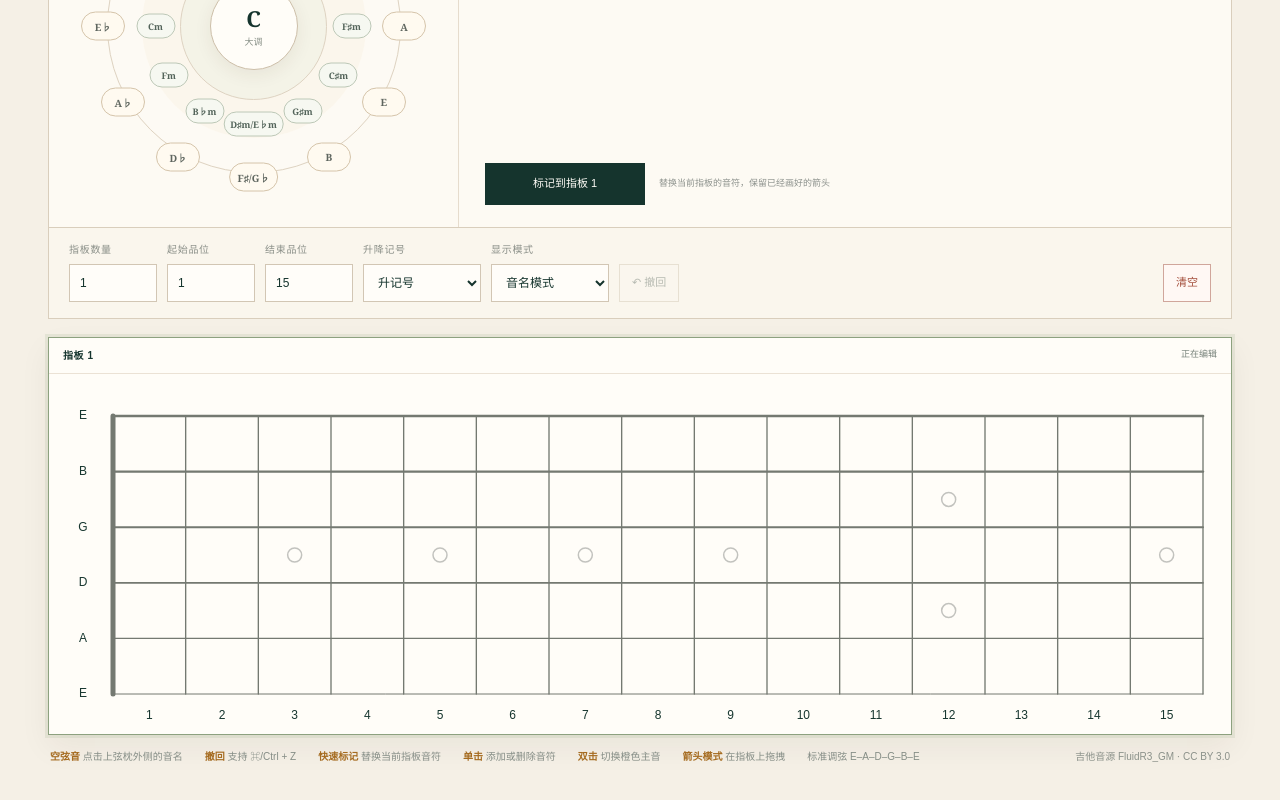
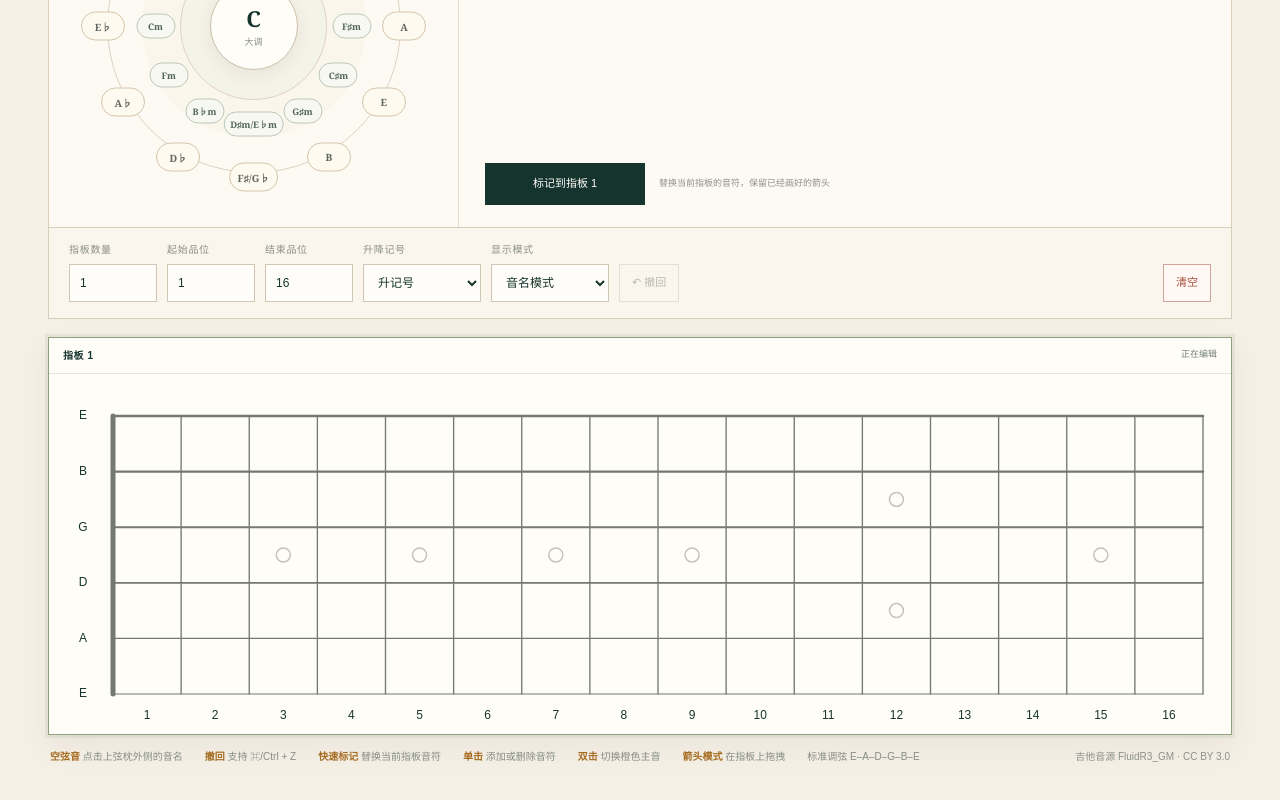
Before and after one commit to XBisATrouble/fretboard, a Next.js app: page /fretboard in a window 1280 px wide. Shown: the part 717-1517 px from the top of the page. Built offline with nearby package versions, Linux system fonts and the light colour scheme.

Commit message:
Adjust default fretboard range

```diff
--- a/components/fretboard-whiteboard.tsx
+++ b/components/fretboard-whiteboard.tsx
@@ -481,7 +481,7 @@ export function FretboardWhiteboard() {
   const [history, setHistory] = useState<WorkbenchSnapshot[]>([]);
   const [activeBoardId, setActiveBoardId] = useState(1);
   const [startFret, setStartFret] = useState(1);
-  const [endFret, setEndFret] = useState(15);
+  const [endFret, setEndFret] = useState(16);
   const [preference, setPreference] = useState<NotePreference>("sharps");
   const [displayMode, setDisplayMode] = useState<DisplayMode>("names");
   const [orientation, setOrientation] = useState<Orientation>("horizontal");
@@ -584,7 +584,6 @@ export function FretboardWhiteboard() {
 
   function clearAll() {
     if (!boards.some((board) => board.markers.length || board.arrows.length)) return;
-    if (!window.confirm("清空所有指板上的音符和箭头？")) return;
     rememberWorkbench();
     setBoards((current) => current.map((board) => ({ ...board, markers: [], arrows: [] })));
   }
```
